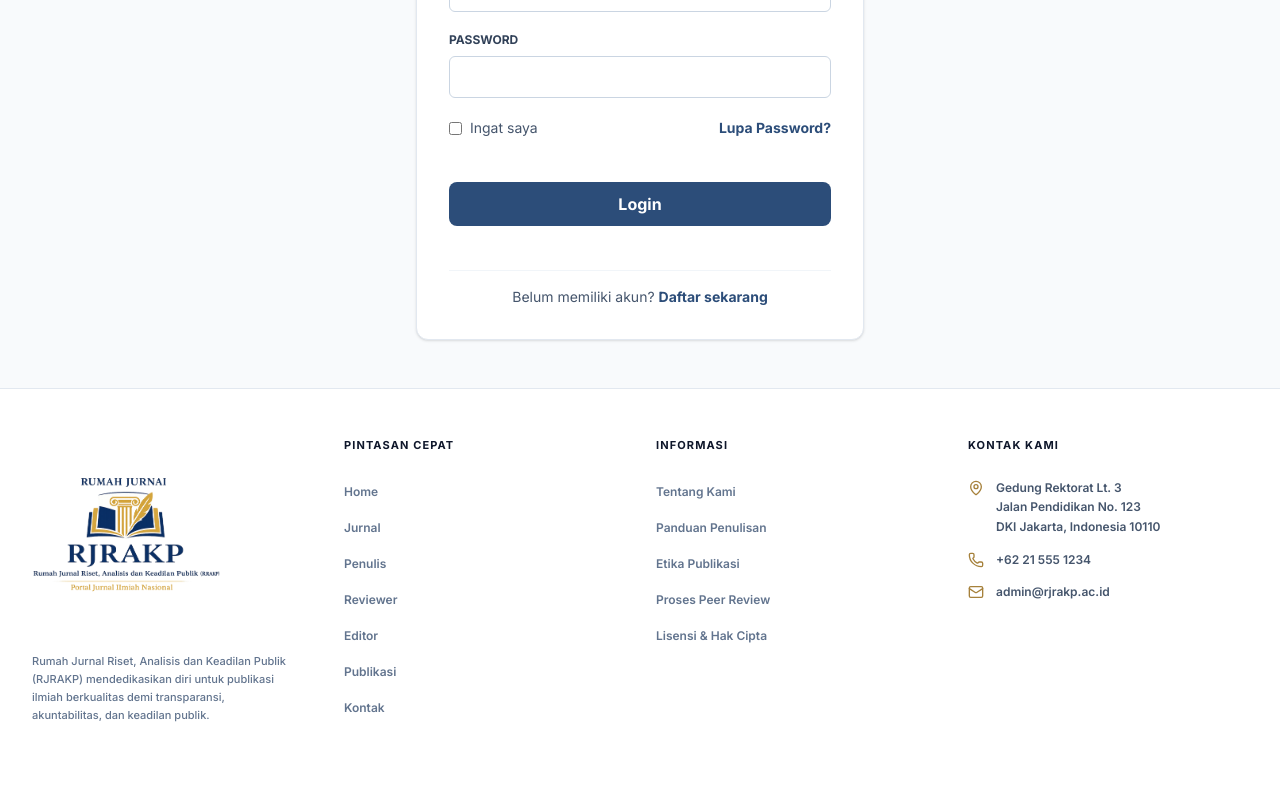
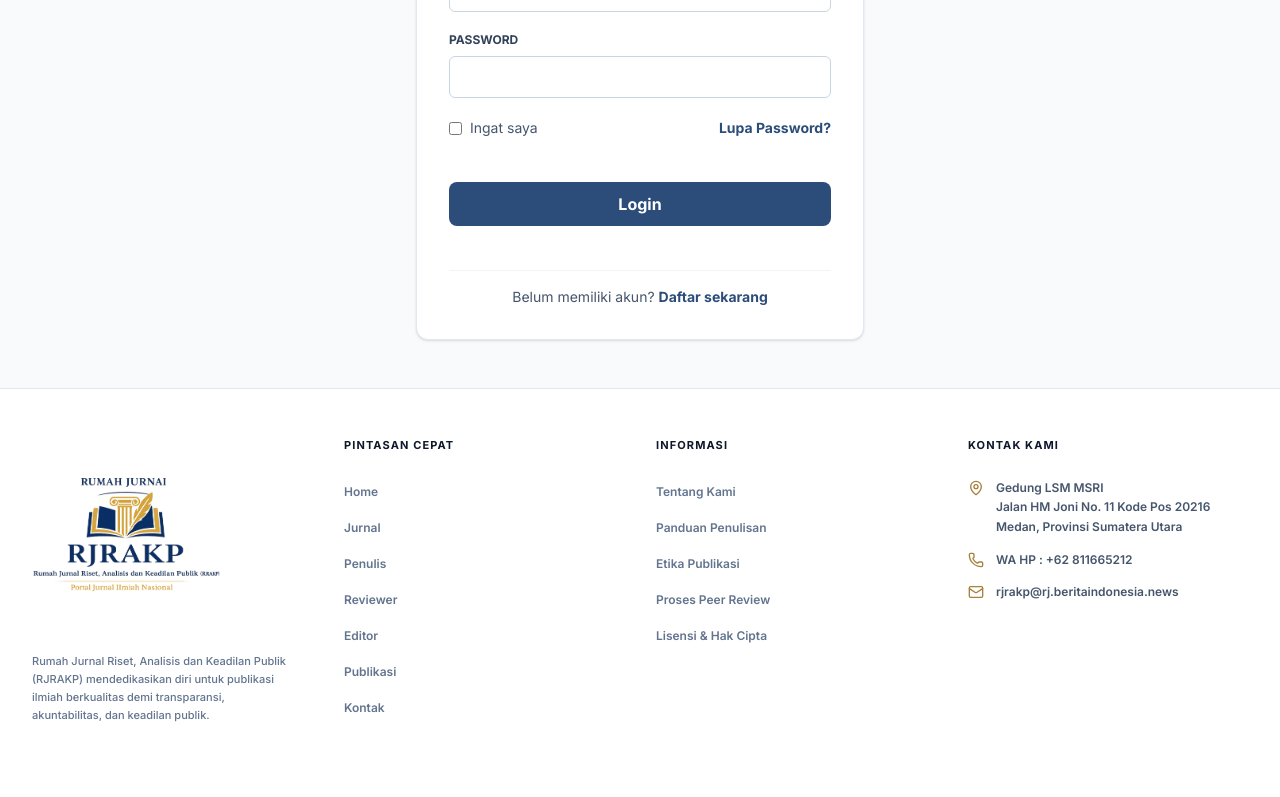
Before and after one commit to detaksumut/RJRAKP, a React (Vite) app: page /login in a window 1280 px wide. Shown: the part 356-1153 px from the top of the page. Built offline with nearby package versions, Linux system fonts and the light colour scheme; no server answers.

Commit message:
chore: update contact info in footer

```diff
--- a/src/components/Footer.tsx
+++ b/src/components/Footer.tsx
@@ -58,21 +58,21 @@ export default function Footer() {
               <li className="flex items-start gap-3">
                 <MapPin className="w-4 h-4 text-accent-600 shrink-0 mt-0.5" />
                 <span className="text-academic-600 text-xs leading-relaxed font-semibold">
-                  Gedung Rektorat Lt. 3<br />
-                  Jalan Pendidikan No. 123<br />
-                  DKI Jakarta, Indonesia 10110
+                  Gedung LSM MSRI<br />
+                  Jalan HM Joni No. 11 Kode Pos 20216<br />
+                  Medan, Provinsi Sumatera Utara
                 </span>
               </li>
               <li className="flex items-center gap-3">
                 <Phone className="w-4 h-4 text-accent-600 shrink-0" />
                 <span className="text-academic-600 text-xs font-semibold">
-                  +62 21 555 1234
+                  WA HP : +62 811665212
                 </span>
               </li>
               <li className="flex items-center gap-3">
                 <Mail className="w-4 h-4 text-accent-600 shrink-0" />
                 <span className="text-academic-600 text-xs font-semibold">
-                  admin@rjrakp.ac.id
+                  rjrakp@rj.beritaindonesia.news
                 </span>
               </li>
             </ul>
```
